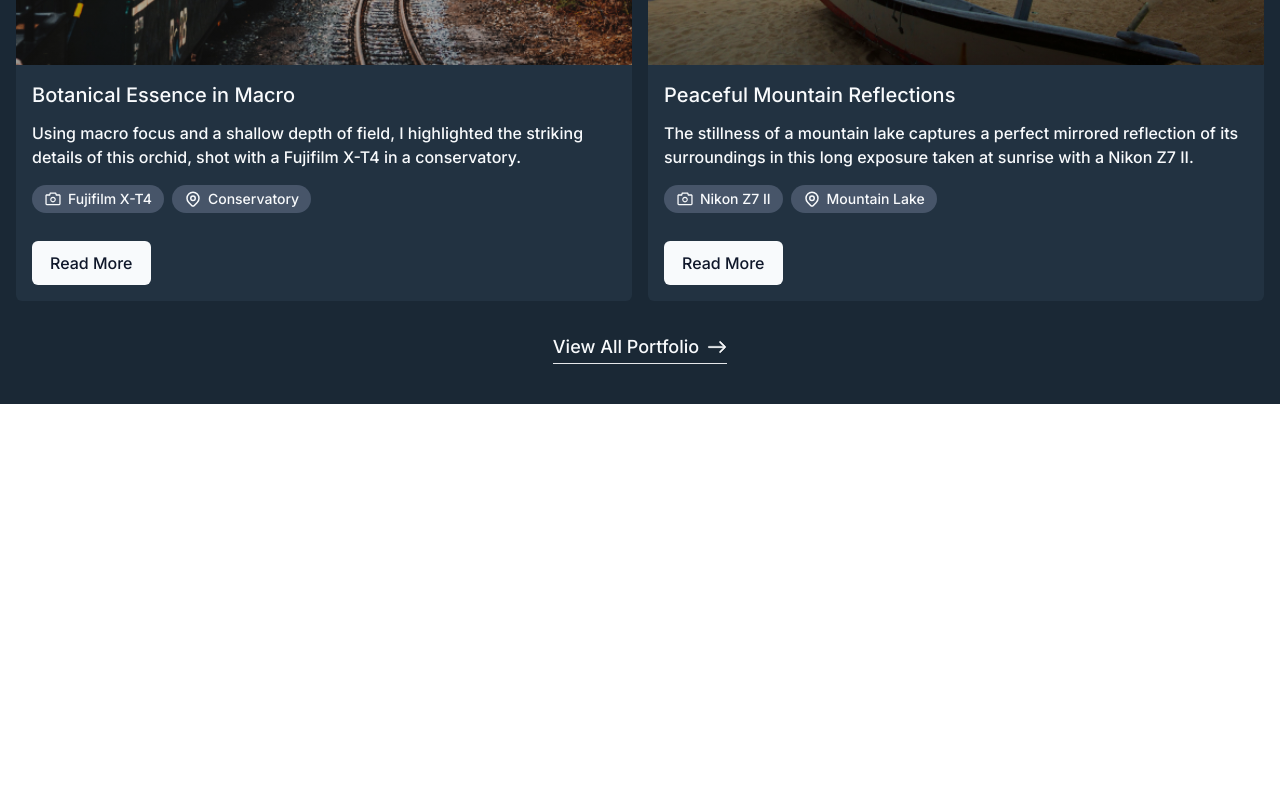
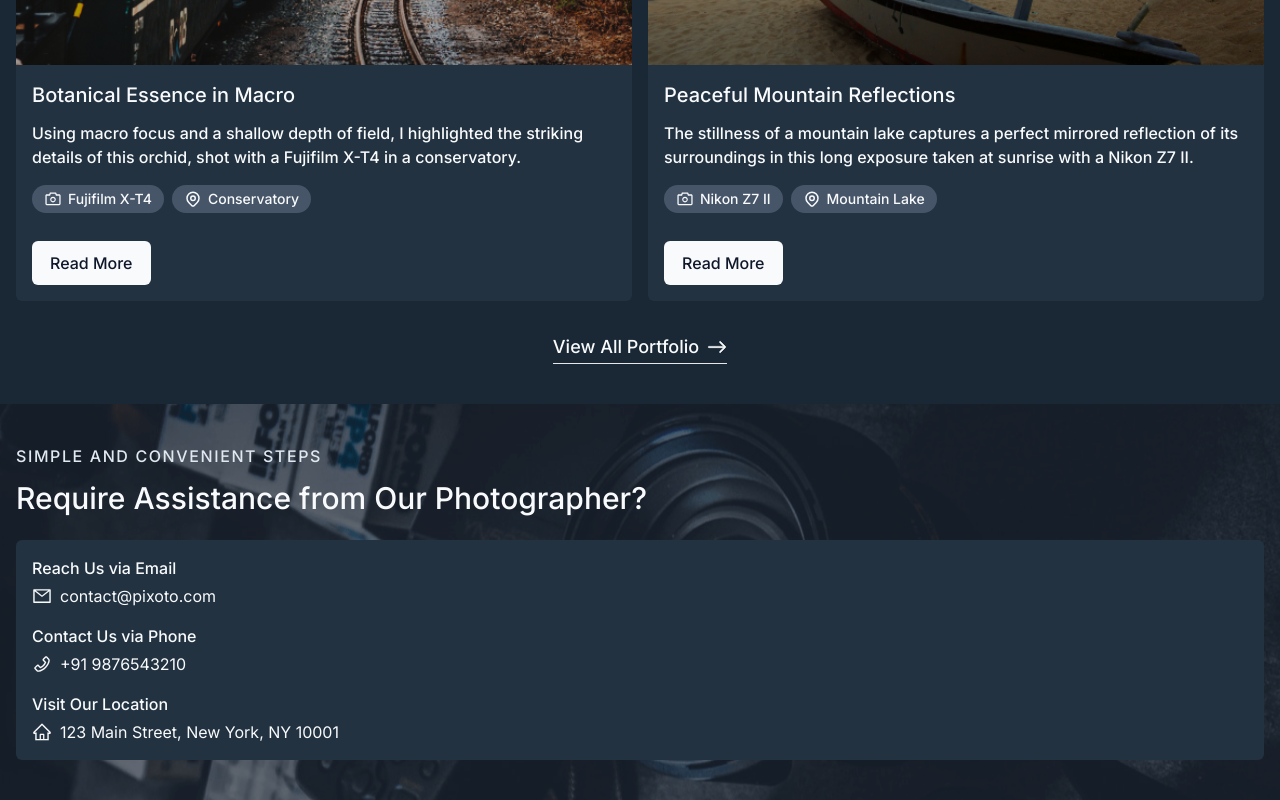
Before and after one commit to seesmof/Pixoto-Photos-Website, a Next.js app: page / in a window 1280 px wide. Shown: the part 3525-4325 px from the top of the page. Before the commit the page ends 3929 px from the top, so only its background shows below. Built offline with nearby package versions, Linux system fonts and the light colour scheme.

Commit message:
update page.tsx

```diff
--- a/app/page.tsx
+++ b/app/page.tsx
@@ -3,6 +3,7 @@ import Hero from "@/components/Home/Hero";
 import Navbar from "@/components/Navbar";
 import MyServices from "@/components/Home/MyServices";
 import MyAlbum from "@/components/Home/MyAlbum";
+import Contact from "@/components/Home/Contact";
 
 export default function Home() {
   return (
@@ -14,6 +15,7 @@ export default function Home() {
         <AboutMe />
         <MyServices />
         <MyAlbum />
+        <Contact />
       </div>
     </>
   );
--- /dev/null
+++ b/components/Home/Contact.tsx
@@ -0,0 +1,68 @@
+"use client";
+import React from "react";
+import { AiOutlineMail, AiOutlinePhone, AiOutlineHome } from "react-icons/ai";
+
+const ContactSubsection = ({ heading, icon, content }: any) => {
+  const IconComponent =
+    icon === "phone"
+      ? AiOutlinePhone
+      : icon === "mail"
+      ? AiOutlineMail
+      : AiOutlineHome;
+
+  return (
+    <>
+      <div className="flex flex-col gap-1">
+        <h3 className="font-medium">{heading}</h3>
+        <button
+          onClick={() => {
+            navigator?.clipboard?.writeText(content);
+          }}
+          className="flex flex-row items-center gap-2"
+        >
+          {IconComponent && <IconComponent className="text-xl stroke-[3]" />}
+          {content}
+        </button>
+      </div>
+    </>
+  );
+};
+
+const Contact = () => {
+  const ContactInfo = [
+    {
+      heading: "Reach Us via Email",
+      icon: "mail",
+      content: "contact@pixoto.com",
+    },
+    {
+      heading: "Contact Us via Phone",
+      icon: "phone",
+      content: "+91 9876543210",
+    },
+    {
+      heading: "Visit Our Location",
+      icon: "address",
+      content: "123 Main Street, New York, NY 10001",
+    },
+  ];
+
+  return (
+    <>
+      <div className="flex z-10 relative py-10 flex-col p-4 bg-[url('/mainContact.png')] bg-auto bg-center">
+        <div className="absolute z-10 inset-0 bg-slate-900/30"></div>
+        <div className="z-20">
+          <h3 className="subheading">Simple and Convenient Steps</h3>
+          <h2 className="heading">Require Assistance from Our Photographer?</h2>
+          <div className="flex flex-col mt-6 bg-backgroundLight rounded-md p-4 gap-4">
+            {ContactInfo.map((info) => (
+              <ContactSubsection {...info} key={info.heading} />
+            ))}
+          </div>
+        </div>
+      </div>
+    </>
+  );
+};
+
+export default Contact;
```
Also changed, not shown: public/mainContact.png (added).
